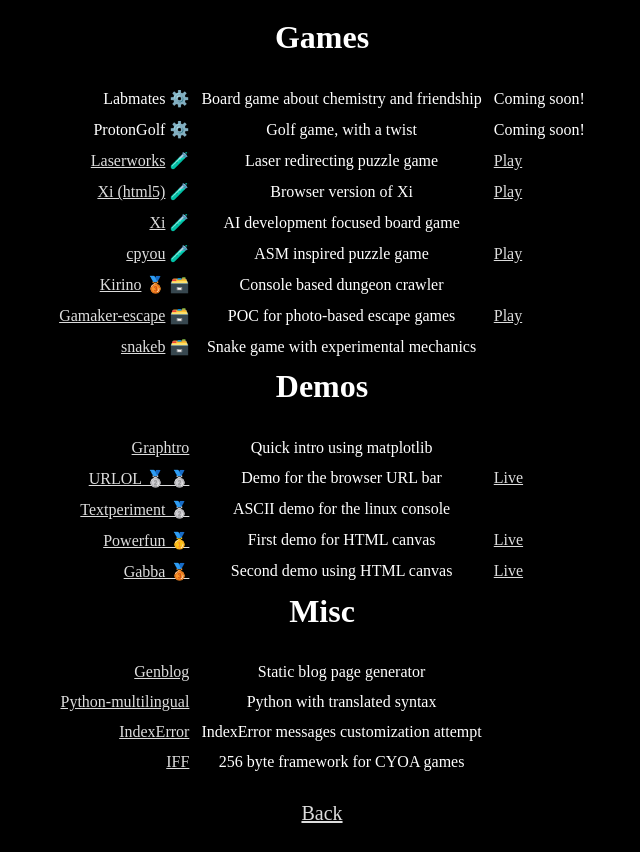
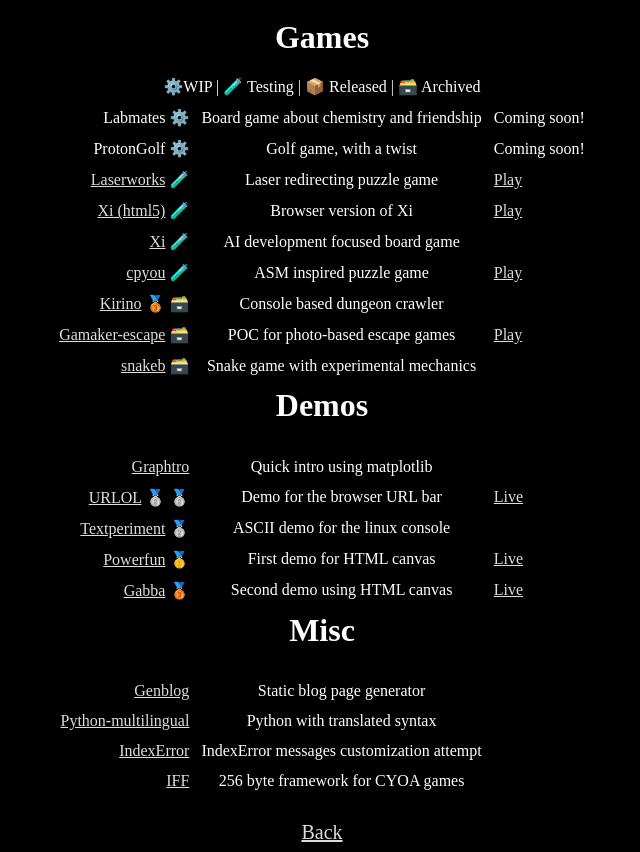
Before and after one commit to Achifaifa/web2, a plain HTML site: page projects.html in a window 1280 px wide. Shown: the whole page, without its empty margins (318-958 px from the left). Drawn offline with Linux system fonts and the light colour scheme; a web font is replaced by a local one.

Commit message:
Added clarification to symbols

```diff
--- a/projects.html
+++ b/projects.html
@@ -10,7 +10,7 @@ a:visited {color:#666;} /* visited link */
 
     <table cellspacing="10">
 
-    <tr><td colspan=3><center><h1>Games</td></tr>
+    <tr><td colspan=3><center><h1>Games</h1> ⚙️WIP | 🧪 Testing | 📦 Released | 🗃️ Archived</td></tr>
     <tr>
       <td align="right">Labmates ⚙️</td>
       <td><center>Board game about chemistry and friendship</td>
@@ -22,7 +22,7 @@ a:visited {color:#666;} /* visited link */
       <td>Coming soon!</td>
     </tr>
     <tr>
-      <td align="right"><a href="https://github.com/Achifaifa/laserworks/">Laserworks</a> 🧪</td>
+      <td align="right"><a href="https://github.com/Achifaifa/laserworks/">Laserworks</a> 🧪 </td>
       <td><center>Laser redirecting puzzle game</td>
       <td><a href="https://achifaifa.github.io/laserworks/">Play</a></td>
     </tr>
@@ -64,22 +64,22 @@ a:visited {color:#666;} /* visited link */
       <td></td>
     </tr>
     <tr>
-      <td align="right"><a href="https://github.com/Achifaifa/urlol">URLOL 🥈 🥈</a></td>
+      <td align="right"><a href="https://github.com/Achifaifa/urlol">URLOL</a> 🥈 🥈</td>
       <td><center>Demo for the browser URL bar</td>
       <td><a href="http://achifaifa.github.io/urlol/">Live</a></td>
     </tr>
     <tr>
-      <td align="right"><a href="https://github.com/Achifaifa/textperiment">Textperiment 🥈</a></td>
+      <td align="right"><a href="https://github.com/Achifaifa/textperiment">Textperiment</a> 🥈</td>
       <td><center>ASCII demo for the linux console</td>
       <td></td>
     </tr>
     <tr>
-      <td align="right"><a href="https://github.com/Achifaifa/powerfun/">Powerfun 🥇</a></td>
+      <td align="right"><a href="https://github.com/Achifaifa/powerfun/">Powerfun</a> 🥇</td>
       <td><center>First demo for HTML canvas</td>
       <td><a href="http://achifaifa.github.io/powerfun/">Live</a></td>
     </tr>
     <tr>
-      <td align="right"><a href="https://github.com/Achifaifa/gabba/">Gabba 🥉</a></td>
+      <td align="right"><a href="https://github.com/Achifaifa/gabba/">Gabba</a> 🥉</td>
       <td><center>Second demo using HTML canvas</td>
       <td><a href="http://achifaifa.github.io/gabba/">Live</a></td>
     </tr>
```
